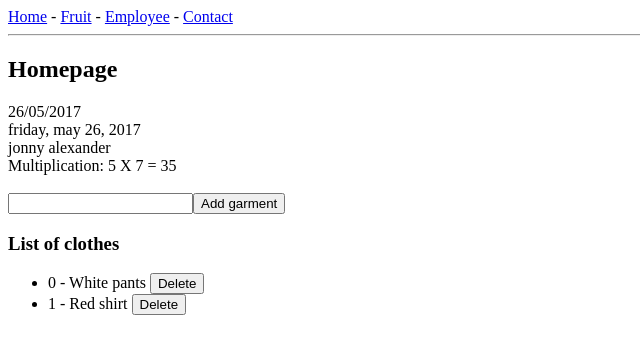
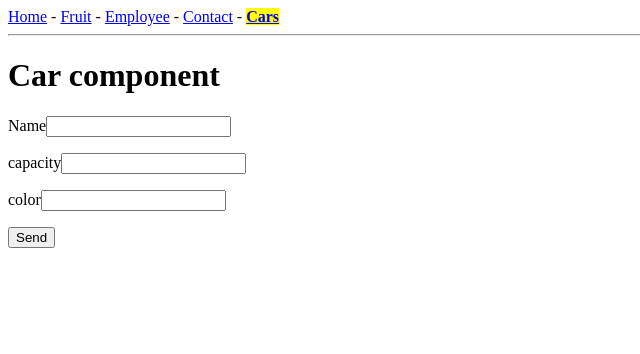
Before and after one commit to jonnyalexbh/angular4p0, an Angular app: page /cars in a window 1280 px wide. Shown: the top 354 px of the page, without its empty margins (0-640 px from the left). Built offline with nearby package versions, Linux system fonts and the light colour scheme.

Commit message:
create forms

```diff
--- a/src/app/app.component.html
+++ b/src/app/app.component.html
@@ -3,6 +3,7 @@
   - <a [routerLink]="['/fruit']" [routerLinkActive]="['activated']">Fruit</a>
   - <a [routerLink]="['/employee']" [routerLinkActive]="['activated']">Employee</a>
   - <a [routerLink]="['/contact']" [routerLinkActive]="['activated']">Contact</a>
+  - <a [routerLink]="['/cars']" [routerLinkActive]="['activated']">Cars</a>
 </nav>
 
 <hr>
--- a/src/app/app.module.ts
+++ b/src/app/app.module.ts
@@ -9,6 +9,7 @@ import { FruitComponent } from './fruit/fruit.component';
 import { EmployeeComponent } from './employee/employee.component';
 import { HomeComponent } from './home/home.component';
 import { ContactComponent } from './contact/contact.component';
+import { CarsComponent } from './cars/cars.component';
 
 import { ConverterPipe } from './pipes/converter.pipe';
 
@@ -19,6 +20,7 @@ import { ConverterPipe } from './pipes/converter.pipe';
     EmployeeComponent,
     HomeComponent,
     ContactComponent,
+    CarsComponent,
     ConverterPipe
   ],
   imports: [
--- a/src/app/app.routing.ts
+++ b/src/app/app.routing.ts
@@ -7,6 +7,7 @@ import { EmployeeComponent } from './employee/employee.component';
 import { FruitComponent } from './fruit/fruit.component';
 import { HomeComponent } from './home/home.component';
 import { ContactComponent } from './contact/contact.component';
+import { CarsComponent } from './cars/cars.component';
 
 const appRoutes: Routes = [
   {path: '', component: HomeComponent },
@@ -15,6 +16,7 @@ const appRoutes: Routes = [
   {path: 'home', component: HomeComponent },
   {path: 'contact', component: ContactComponent },
   {path: 'contact/:page', component: ContactComponent },
+  {path: 'cars', component: CarsComponent },
   {path: '**', component: HomeComponent }
 ];
 
--- /dev/null
+++ b/src/app/cars/car.ts
@@ -0,0 +1,9 @@
+export class Car {
+
+  constructor(
+    public name:string,
+    public capacity:string,
+    public color:string,
+  ){}
+
+}
--- /dev/null
+++ b/src/app/cars/cars.component.html
@@ -0,0 +1,20 @@
+<h1>Car component</h1>
+
+<form #formCar="ngForm" (ngSubmit)="onSubmit()">
+  <p>
+    <label for="">Name</label>
+    <input type="text" name="name" #name="ngModel" [(ngModel)]="car.name" required>
+  </p>
+
+  <p>
+    <label for="">capacity</label>
+    <input type="text" name="capacity" #capacity="ngModel" [(ngModel)]="car.capacity" required>
+  </p>
+
+  <p>
+    <label for="">color</label>
+    <input type="text" name="color" #color="ngModel" [(ngModel)]="car.color" required>
+  </p>
+
+  <input type="submit" value="Send">
+</form>
--- /dev/null
+++ b/src/app/cars/cars.component.ts
@@ -0,0 +1,21 @@
+import { Component } from "@angular/core";
+import { Car } from './car';
+
+@Component({
+  selector : 'cars',
+  templateUrl: './cars.component.html'
+})
+
+export class CarsComponent{
+
+  public car: Car;
+
+  constructor(){
+    this.car = new Car("", "", "");
+  }
+
+  onSubmit(){
+    console.log(this.car);
+  }
+
+}
```
